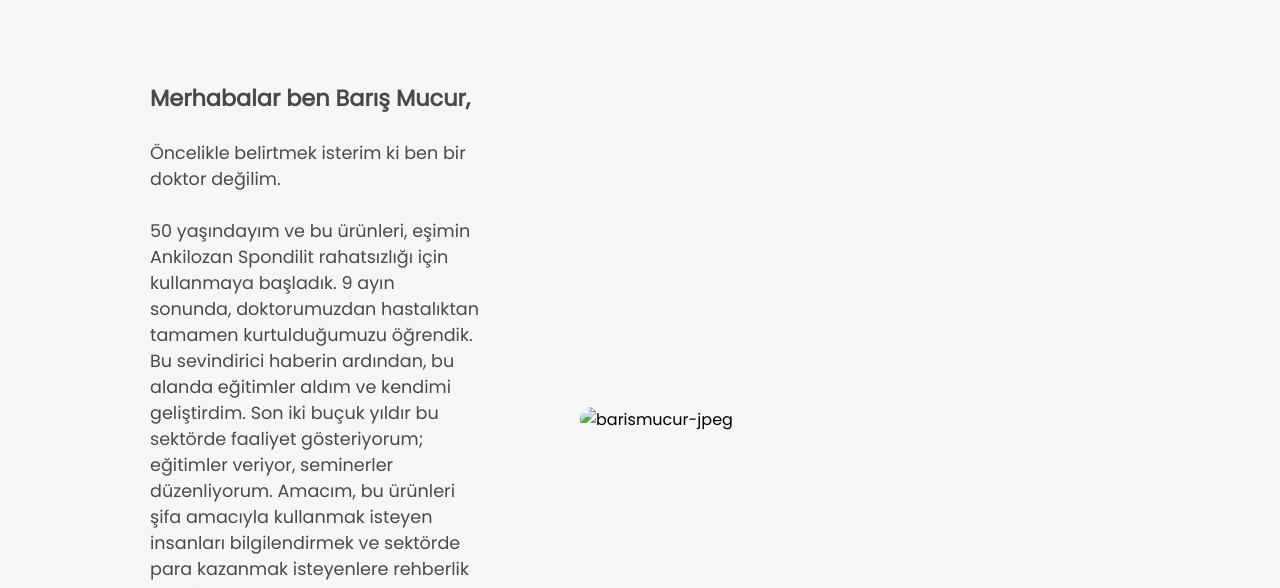
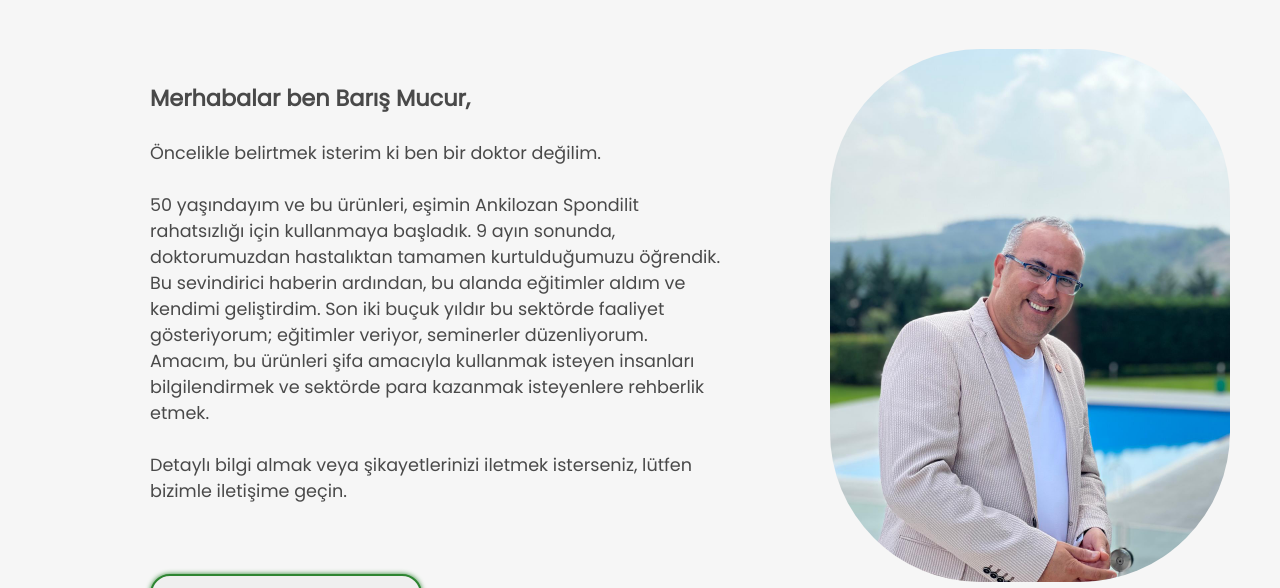
Before and after one commit to woshiem/onemore, a plain HTML site: page html/hakkimizda.html in a window 1280 px wide. Shown: the part 212-800 px from the top of the page. Drawn offline with Linux system fonts and the light colour scheme; the site is published under a folder, as on GitHub Pages, so addresses that start at the root find nothing.

Commit message:
Update hakkimizda.html

```diff
--- a/html/hakkimizda.html
+++ b/html/hakkimizda.html
@@ -70,7 +70,7 @@
             </div>
 
             <div class="about-photo">
-                <img src="/images/barismucur.jpeg" alt="barismucur-jpeg">
+                <img src="../images/barismucur.jpeg" alt="barismucur-jpeg">
             </div>
 
         </div>
```
